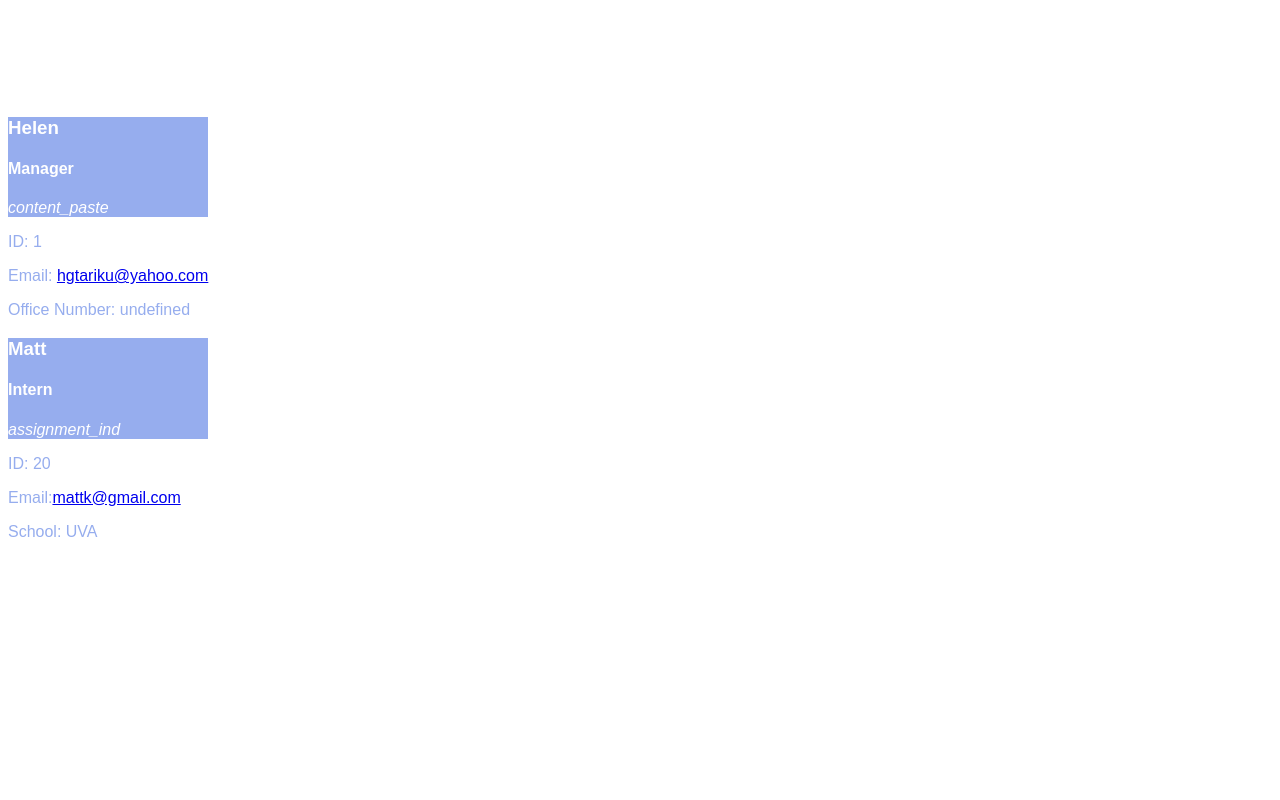
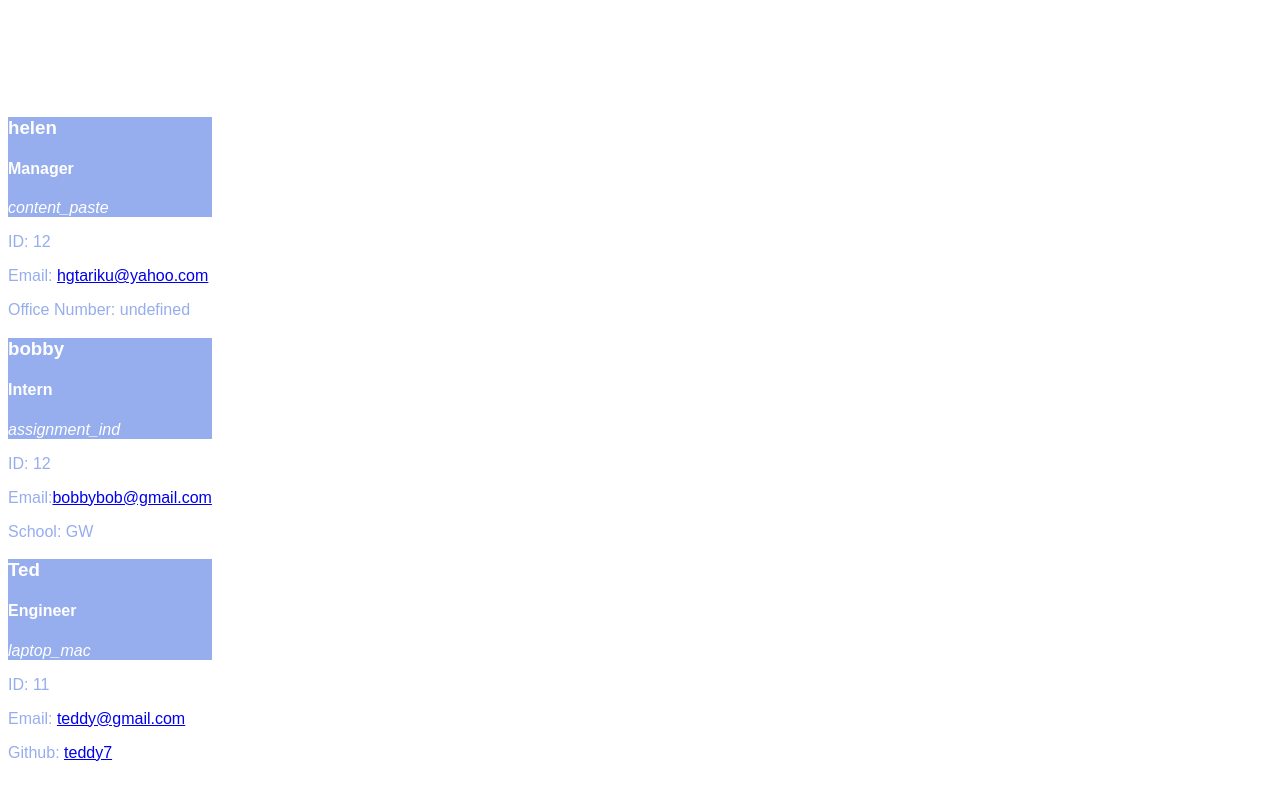
Before and after one commit to htariku/Team-Profile-Generator-RPG, a website: page dist/index.html in a window 1280 px wide. Shown: the part 90-890 px from the top of the page. Before the commit the page ends 800 px from the top, so only its background shows below. Drawn offline with Linux system fonts and the light colour scheme.

```diff
--- a/dist/index.html
+++ b/dist/index.html
@@ -21,11 +21,11 @@
     <div class="col-4 mt-4">
         <div class="card h-100">
             <div class="card-header">
-                <h3>Helen </h3>
+                <h3>helen </h3>
                 <h4>Manager</h4><i class="material-icons">content_paste</i>
             </div>
             <div class="card-body">
-                <p class="id">ID: 1</p>
+                <p class="id">ID: 12</p>
                 <p class="email">Email: <a href="mailto:hgtariku@yahoo.com">hgtariku@yahoo.com</a></p>
                 <p class="office">Office Number: undefined</p>
             </div>
@@ -35,16 +35,30 @@
     <div class="col-4 mt-4">
         <div class="card h-100">
             <div class="card-header">
-                <h3>Matt</h3>
+                <h3>bobby</h3>
                 <h4>Intern</h4><i class="material-icons">assignment_ind</i>
             </div>
             <div class="card-body">
-                <p class="id">ID: 20</p>
-                <p class="email">Email:<a href="mailto:mattk@gmail.com">mattk@gmail.com</a></p>
-                <p class="school">School: UVA</p>
+                <p class="id">ID: 12</p>
+                <p class="email">Email:<a href="mailto:bobbybob@gmail.com">bobbybob@gmail.com</a></p>
+                <p class="school">School: GW</p>
             </div>
     </div>
 </div>
+
+    <div class="col-4 mt-4">
+        <div class="card h-100">
+            <div class="card-header">
+                <h3>Ted</h3>
+                <h4>Engineer</h4><i class="material-icons">laptop_mac</i>
+            </div>
+            <div class="card-body">
+                <p class="id">ID: 11</p>
+                <p class="email">Email: <a href="mailto:teddy@gmail.com">teddy@gmail.com</a></p>
+                <p class="github">Github: <a href="https://github.com/teddy7">teddy7</a></p>
+            </div>
+        </div>
+    </div>
 
               </div>
           </div>
```
Also changed, not shown: README.md.
